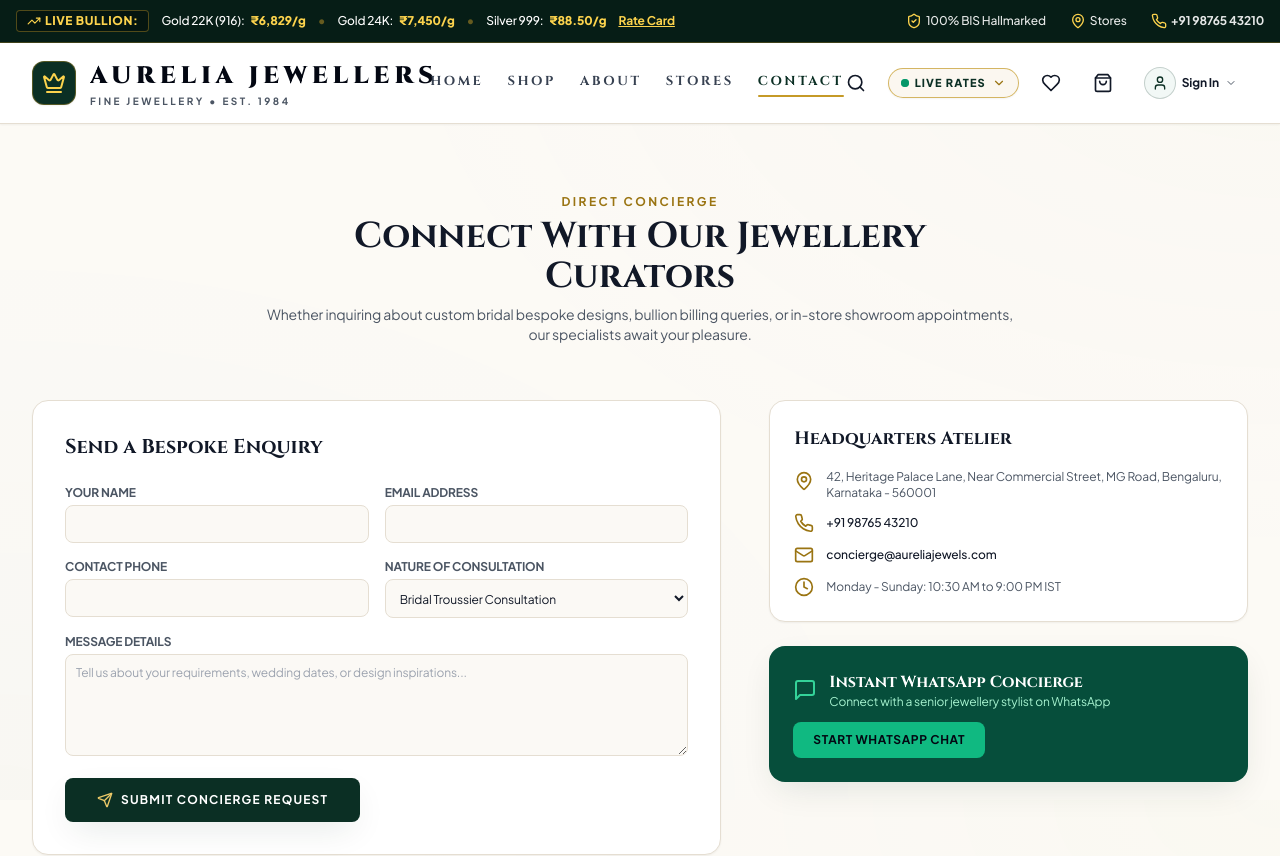
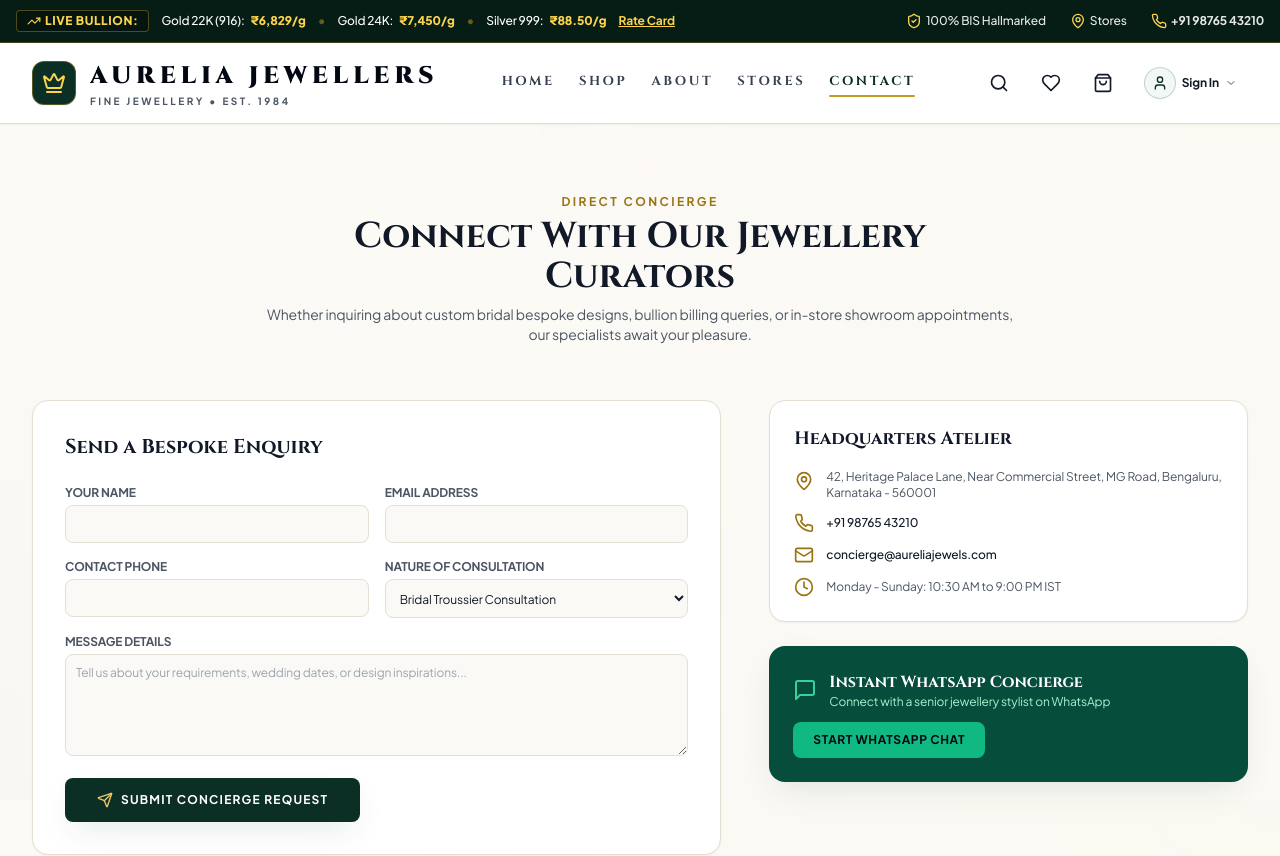
Before and after one commit to mohanraja24/jewellery, a React (Vite) app in the folder frontend/: page /contact in a window 1280 px wide. Shown: the top 856 px of the page. Built offline with nearby package versions, Linux system fonts and the light colour scheme.

Commit message:
refactor(header): remove live rates pill button from navigation bar

```diff
--- a/frontend/src/components/common/Header.jsx
+++ b/frontend/src/components/common/Header.jsx
@@ -168,19 +168,6 @@ export const Header = () => {
               aria-label="Toggle search input"
             >
               <Search className="w-5 h-5" />
-            </button>
-
-            {/* Live Rate Pill (Tablet & Desktop) */}
-            <button
-              onClick={() => setRateModalOpen(true)}
-              className="hidden md:inline-flex items-center space-x-1.5 px-3 py-1.5 rounded-full border border-gold/70 bg-gold-50/80 hover:bg-gold-100 text-emeraldTheme text-xs font-bold transition-all shadow-sm cursor-pointer whitespace-nowrap"
-            >
-              <span className="relative flex h-2 w-2">
-                <span className="animate-ping absolute inline-flex h-full w-full rounded-full bg-emerald-500 opacity-75"></span>
-                <span className="relative inline-flex rounded-full h-2 w-2 bg-emerald-600"></span>
-              </span>
-              <span className="tracking-widest uppercase text-[11px] font-extrabold">Live Rates</span>
-              <ChevronDown className="w-3.5 h-3.5 text-gold-dark" />
             </button>
 
             {/* Wishlist */}
```
